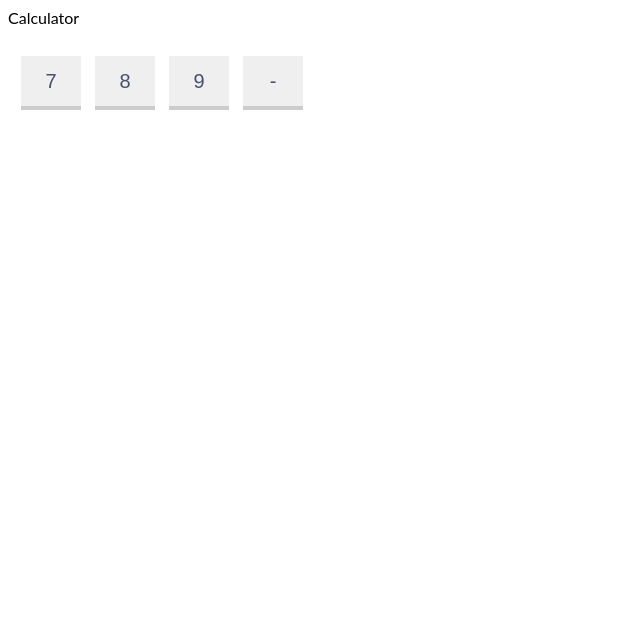
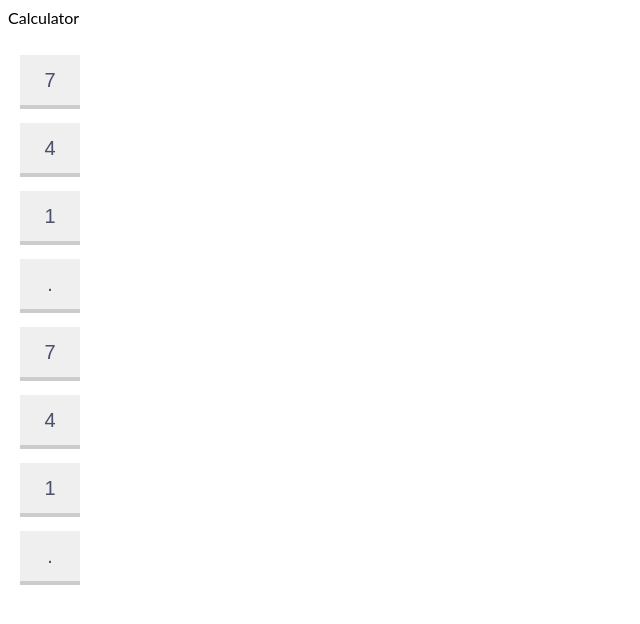
Before and after one commit to nevertheone/Angular-Calculator, an Angular app: page / in a window 1280 px wide. Shown: the top 624 px of the page, without its empty margins (0-640 px from the left). Built offline with nearby package versions, Linux system fonts and the light colour scheme.

Commit message:
2 files modified

```diff
--- a/src/app/app.component.html
+++ b/src/app/app.component.html
@@ -1,18 +1,26 @@
 <p>Calculator</p>
 <span class="result"> {{ calc }} </span>
 <table>
-  <td *ngFor="let item of calcbuttons; let i = index">
-    <button class="btn-n" (click)="click(item)" *ngIf="i<4;">
+  <tr *ngFor="let item of calcbuttons; let i = index">
+    <button class="btn-n" (click)="click(item)" *ngIf="i%4 == 0" >
       {{ item.label }}
     </button>
-  </td>
-  <tr>
+  </tr>
+  <tr *ngFor="let item of calcbuttons; let i = index">
+  <button class="btn-n" (click)="click(item)" *ngIf="i%4 == 0" >
+    {{ item.label }}
+  </button>
+</tr>
+  <!-- <tr>
   <td *ngFor="let item of calcbuttons; let i = index">
-  <button class="btn-n" (click)="click(item)" *ngIf="">
+  <button class="btn-n" (click)="click(item)" *ngIf="i  4">
     {{ item.label }}
   </button>
 </td>
-</tr>
+</tr> -->
+
+  <span></span>
+
   <!-- <tr>
     <button class="btn-oc" (click)="clear()">C</button>
     <button class="btn-oc" (click)="clearL()">CE</button>
--- a/src/app/app.component.ts
+++ b/src/app/app.component.ts
@@ -106,7 +106,12 @@ export class AppComponent {
   click(item: Calcitems) {
     switch (item.type) {
       case Enumtype.Operator:
-        this.cO(item.label);
+        if (item.label == '=') {
+          this.calculate();
+        } else {
+          this.cO(item.label);
+        }
+
         break;
       case Enumtype.Number:
         this.c(parseInt(item.label));
```
